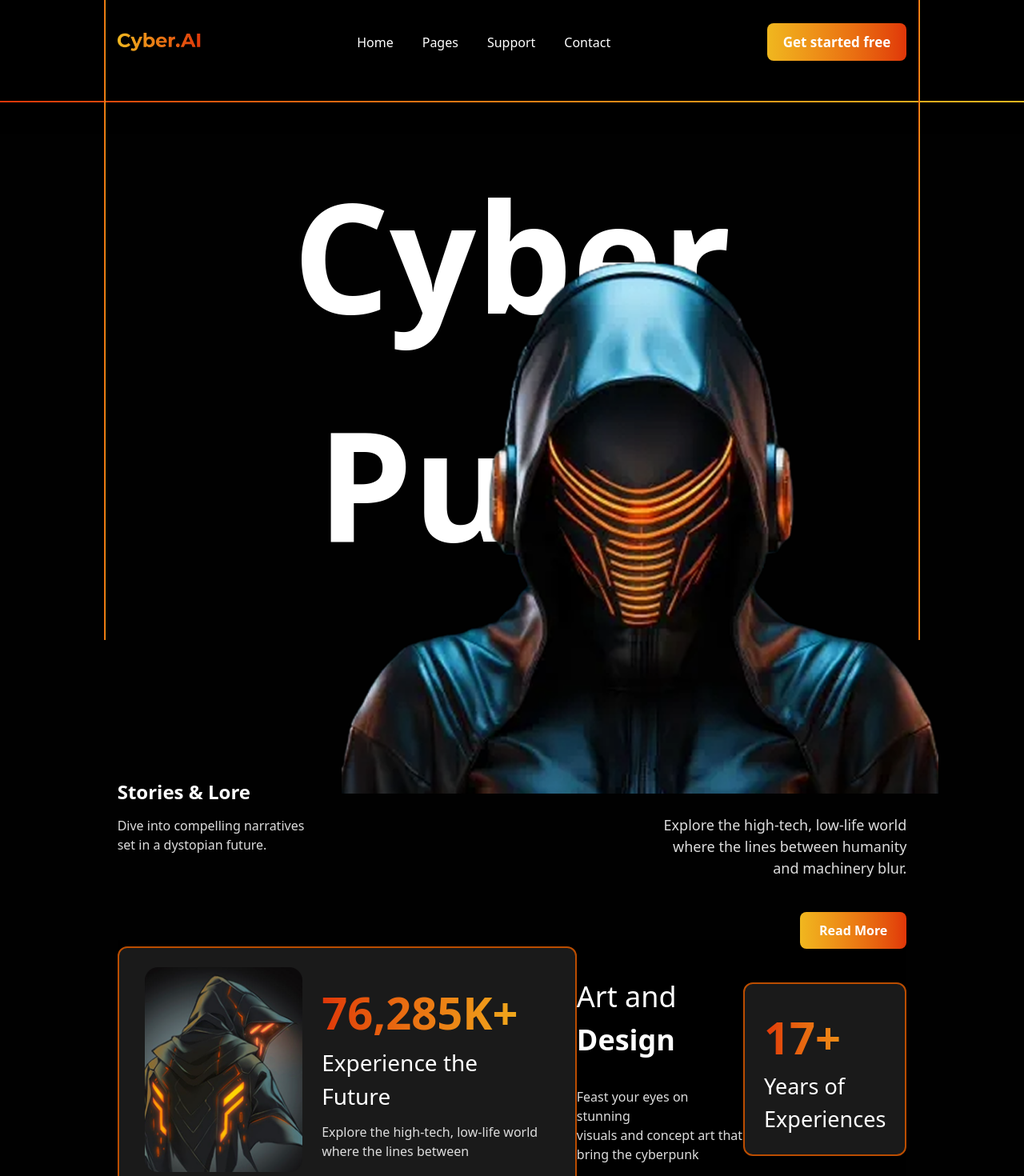
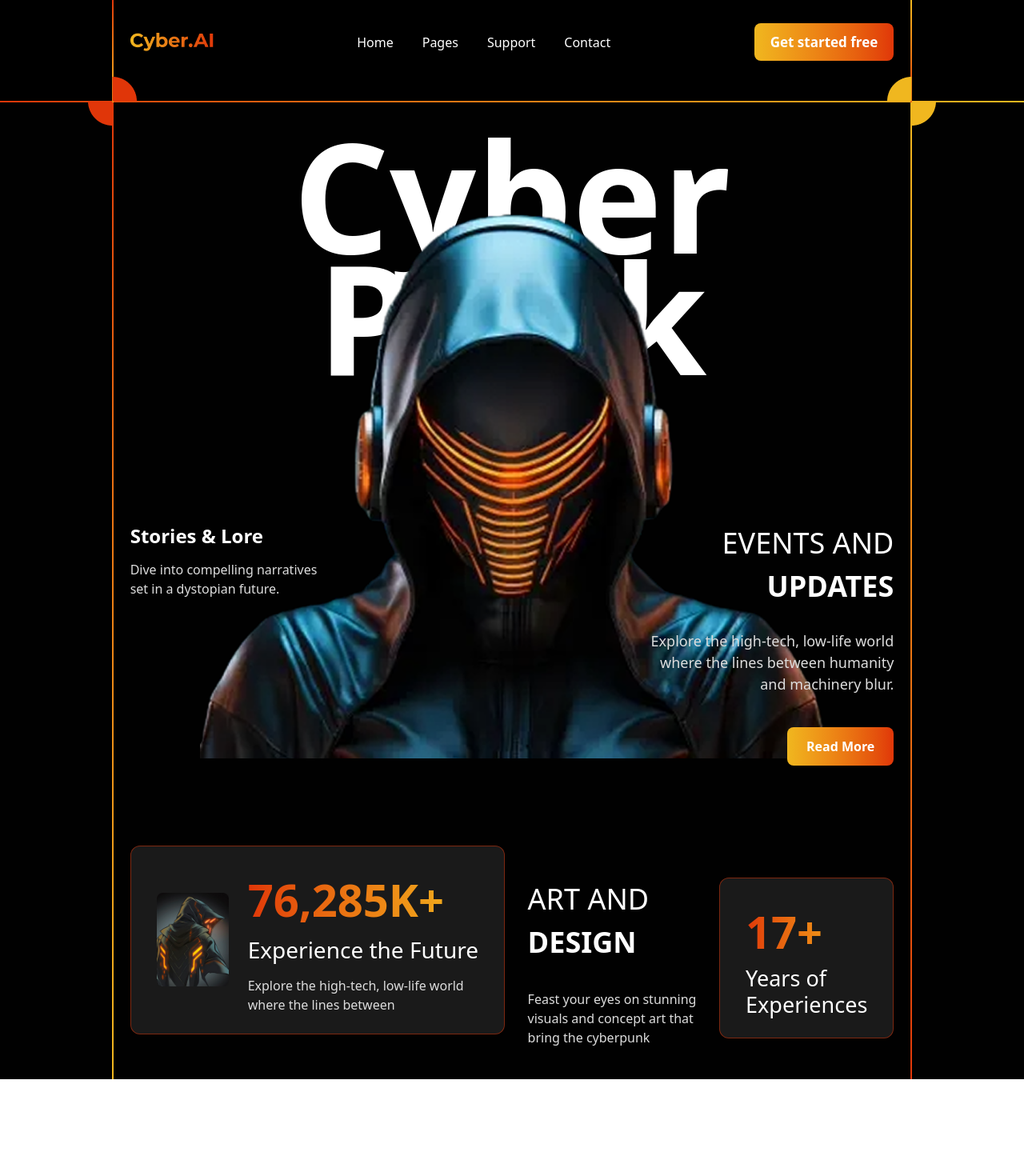
Before and after one commit to khaled6013/cyber-ai, a Next.js app: page / in a window 1280 px wide. Shown: the top 1470 px of the page at 80% size. After the commit the page ends 1349 px from the top, so only its background shows below. Built offline with nearby package versions, Linux system fonts and the light colour scheme.

Commit message:
banner part done

```diff
--- a/app/home/Banner.jsx
+++ b/app/home/Banner.jsx
@@ -1,62 +1,87 @@
-"use client"
-import React from 'react'
+"use client";
+import React from "react";
 
 const Banner = () => {
   return (
     <>
-      <div className="py-2 bg-[#010101]">
-        <div className="lg:w-10/12 w-11/12 mx-auto px-10 relative">
-          <div className="">
-            <h2 className='text-center font-bold lg:text-[190px] text-[60px] text-white '>Cyber Punk</h2>
+      <div className="relative bg-[#010101] py-10 overflow-visible">
+        <div className="w-11/12 lg:w-10/12 mx-auto relative px-14">
+          <h2 className="text-center font-bold text-white lg:text-[190px] text-[60px] leading-[0.8]">
+            Cyber Punk
+          </h2>
+          <img
+            src="/image/banOne.png"
+            alt="Cyber Hero"
+            className="absolute top-20 left-1/2 -translate-x-1/2 w-[780px] h-[700px] object-cover z-0"
+          />
+        </div>
+        <div className="w-11/12 lg:w-10/12 mx-auto mt-[180px] relative flex justify-between items-start z-20 px-14">
+          <div>
+            <h3 className="font-semibold text-white text-[24px]">Stories & Lore</h3>
+            <p className="font-medium text-[#DDDDDD] pt-3">
+              Dive into compelling narratives <br /> set in a dystopian future.
+            </p>
           </div>
-          <div className="flex items-center justify-between mt-[120px]">
-            <div className="">
-              <h3 className='font-semibold text-white text-[24px] '>Stories & Lore</h3>
-              <p className='font-medium text-[#DDDDDD] pt-3'>Dive into compelling narratives <br></br> set in a dystopian future.</p>
-            </div>
-            <div className="absolute top-29 left-[30%]">
-              <img src="/image/banOne.png" alt="banOne" className='w-[750px] h-[700px]' />
-            </div>
-            <div className="">
-              <h2 className='font-normal text-[36px] Uppercase text-white text-end'>Events and</h2>
-              <h2 className='font-semibold text-[36px] uppercase text-white text-end'>Updates</h2>
-              <p className='font-medium text-[#DDDDDD] text-[18px] pt-11 text-end'>Explore the high-tech, low-life world <br></br> where the lines between humanity<br></br> and machinery blur.</p>
-              <div className="text-end mt-13">
-                <a className='py-3 px-6 text-white text-[16px] font-semibold bg-linear-to-r from-[#F0B71F] to-[#E03609] cursor-pointer rounded-lg'>Read More</a>
+          <div className="text-right">
+            <h2 className="font-normal text-[36px] uppercase text-white">Events and</h2>
+            <h2 className="font-semibold text-[36px] uppercase text-white">Updates</h2>
+            <p className="font-medium text-[#DDDDDD] text-[18px] pt-7">
+              Explore the high-tech, low-life world <br />
+              where the lines between humanity <br />
+              and machinery blur.
+            </p>
+
+            <button className="mt-10 py-3 px-6 text-white text-[16px] font-semibold bg-linear-to-r from-[#F0B71F] to-[#E03609] rounded-lg">
+              Read More
+            </button>
+          </div>
+        </div>
+        <div className="w-11/12 lg:w-10/12 mx-auto mt-[100px] flex justify-between items-start px-14">
+          <div className="px-8 py-6 backdrop-blur-[51px] bg-white/10 rounded-xl border border-[#E03609]/50">
+            <div className="flex items-center">
+              <img src="/image/banTwo.png" alt="Card Image" className="w-[90px]" />
+
+              <div className="ml-6">
+                <h2 className="font-semibold text-[56px] text-transparent bg-clip-text bg-linear-to-r from-[#E03609] to-[#F0B71F]">
+                  76,285K+
+                </h2>
+                <h4 className="font-normal text-[28px] text-white">Experience the Future</h4>
+                <p className="font-medium text-[#DDDDDD] pt-3">
+                  Explore the high-tech, low-life world <br />
+                  where the lines between
+                </p>
               </div>
             </div>
           </div>
-          <div className="py-2 bg-black w-full">
-            <div className="flex justify-between items-center">
-              <div className="px-8 py-6 backdrop-blur-[51.4px] bg-white/10 rounded-xl border-amber-700 border-2">
-                <div className="flex  items-center">
-                  <div className="">
-                    <img src="/image/banTwo.png" alt="banTwo" />
-                  </div>
-                  <div className="ml-6">
-                    <h2 className='font-semibold text-[56px] text-transparent bg-clip-text bg-linear-to-r from-[#E03609] to-[#F0B71F]'>76,285K+</h2>
-                    <h4 className='font-normal text-[28px] text-white'>Experience the Future</h4>
-                    <p className='font-medium text-[#DDDDDD] pt-3'>Explore the high-tech, low-life world<br></br> where the lines between</p>
-                  </div>
-                </div>
-              </div>
-              <div className="">
-                <h2 className='text-[36px] font-normal text-white'>Art and</h2>
-                <h2 className='text-[36px] font-semibold text-white'> Design</h2>
-                <p className='font-medium text-[#DDDDDD] pt-8'>Feast your eyes on stunning<br>
-                </br> visuals and concept art that<br>
-                  </br> bring the cyberpunk</p>
-              </div>
-              <div className="p-6 backdrop-blur-[51.4px] bg-white/10 rounded-xl border-amber-700 border-2">
-                <h2 className='font-semibold text-[56px] text-transparent bg-clip-text bg-linear-to-r from-[#E03609] to-[#F0B71F]'>17+</h2>
-                <h4 className='font-medium text-white text-[27px]'>Years of<br></br> Experiences</h4>
-              </div>
-            </div>
+          <div className="mt-10">
+            <h2 className="text-[36px] font-normal text-white uppercase">Art and</h2>
+            <h2 className="text-[36px] font-semibold text-white uppercase">Design</h2>
+            <p className="font-medium text-[#DDDDDD] pt-8">
+              Feast your eyes on stunning <br />
+              visuals and concept art that <br />
+              bring the cyberpunk
+            </p>
           </div>
+          <div className="px-8 py-6 backdrop-blur-[51px] bg-white/10 rounded-xl border border-[#E03609]/50 mt-10">
+            <h2 className="font-semibold text-[56px] text-transparent bg-clip-text bg-linear-to-r from-[#E03609] to-[#F0B71F]">
+              17+
+            </h2>
+            <h4 className="font-medium text-white text-[27px] leading-tight">
+              Years of <br /> Experiences
+            </h4>
+          </div>
+        </div>
+        <div className="absolute top-0 left-35 h-full w-0.5 bg-linear-to-b from-[#E03609] to-[#F0B71F]"></div>
+        <div className="absolute top-0 right-35 h-full w-0.5 bg-linear-to-b from-[#F0B71F] to-[#E03609]"></div>
+        <div className="absolute -top-8 right-[110px]">
+          <img src="/image/u.png" alt="u" />
+        </div>
+        <div className="absolute -top-8 left-[110px]">
+          <img src="/image/ut.png" alt="u" />
         </div>
       </div>
     </>
-  )
-}
+  );
+};
 
-export default Banner
+export default Banner;
--- a/app/home/Nav.jsx
+++ b/app/home/Nav.jsx
@@ -4,9 +4,9 @@ import React, { useState } from 'react'
 const Nav = () => {
     let [open, setOpen] = useState(false)
     return (
-        <div className="bg-black py-10 ">
-            <div className="w-10/12 mx-auto px-10">
-                <div className="lg:flex items-center justify-between">
+        <div className="bg-black pt-10 relative">
+            <div className="w-10/12 mx-auto px-14 ">
+                <div className="lg:flex items-center justify-between ">
                     <div className="">
                         <img src="/image/logo.png" alt="logo" />
                     </div>
@@ -30,10 +30,10 @@ const Nav = () => {
                         <a onClick={() => setOpen(!open)} className='text-[17px] font-bold text-white py-3 px-5 bg-linear-to-r from-[#F0B71F] to-[#E03609] cursor-pointer rounded-lg'>Get started free</a>
                     </div>
                 </div>
-                <div className="w-0.5 h-full bg-linear-to-r from-[#E03609] to-[#F0B71F] absolute top-0 left-[130px] "></div>
-                <div className="w-0.5 h-full bg-linear-to-r from-[#E03609] to-[#F0B71F] absolute top-0 right-[130px] "></div>
+                <div className="absolute top-0 left-35 h-full w-0.5 bg-linear-to-b from-[#E03609] to-[#F0B71F]"></div>
+                <div className="absolute top-0 right-35 h-full w-0.5 bg-linear-to-b from-[#F0B71F] to-[#E03609]"></div>
             </div>
-            <div className="w-full h-0.5 bg-linear-to-r from-[#E03609] to-[#F0B71F] mt-15">
+            <div className="w-full h-0.5 bg-linear-to-r from-[#E03609] to-[#F0B71F] mt-15 ">
             </div>
         </div>
     )
```
